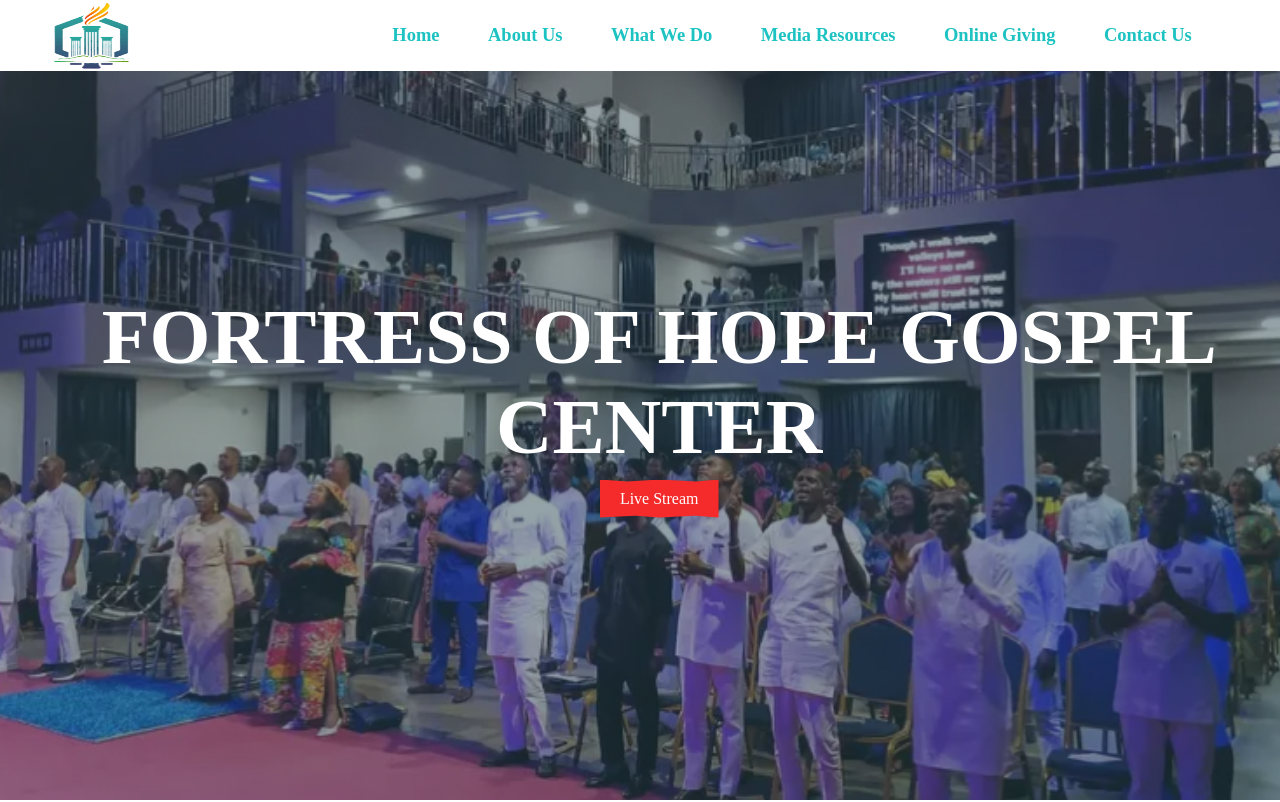
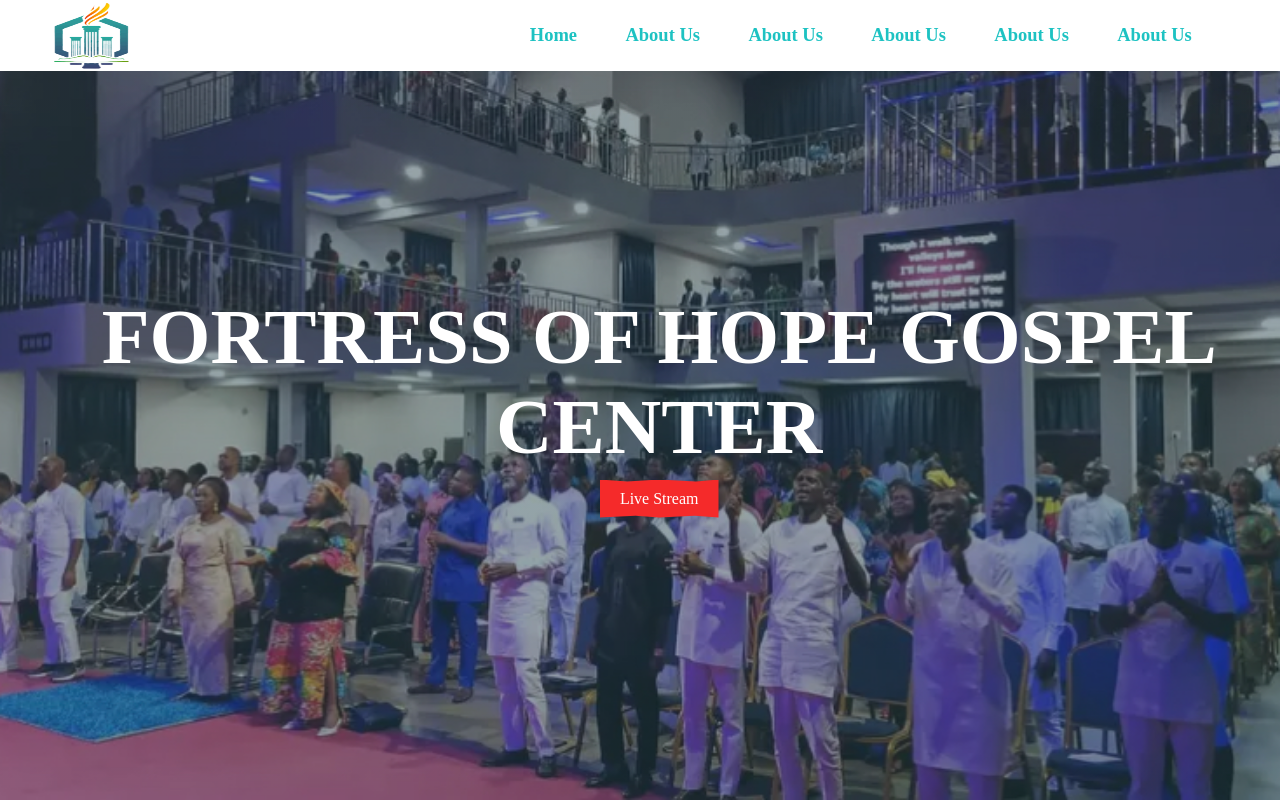
Before and after one commit to Iydeejames/Fortress-of-hope, a React (Create React App) app: page / in a window 1280 px wide. Shown: the top 802 px of the page. Built offline with nearby package versions, Linux system fonts and the light colour scheme.

Commit message:
Additions

```diff
--- a/src/components/landingPage/AboutUs.js
+++ b/src/components/landingPage/AboutUs.js
@@ -1,5 +1,4 @@
 import React from 'react';
-
 
 const AboutSection = () => {
   return (
--- a/src/components/landingPage/Navbar.js
+++ b/src/components/landingPage/Navbar.js
@@ -1,11 +1,14 @@
-import React, {useState, useEffect} from 'react';
+
+
+import React, { useState, useEffect } from 'react';
+import { Link } from 'react-router-dom'; // Import Link from React Router
 import FI1 from "../../assets/imgs/FI1.PNG";
 
 const Navbar = () => {
-    const[MenuOpen, setMenuOpen] = useState(false);
-    const[scrolled, setScrolled] = useState(false);
+    const [menuOpen, setMenuOpen] = useState(false);
+    const [scrolled, setScrolled] = useState(false);
 
-    useEffect( () => {
+    useEffect(() => {
         const handleScroll = () => {
             setScrolled(window.scrollY > 50);
         };
@@ -18,11 +21,11 @@ const Navbar = () => {
     }, []);
 
     const toggleMenu = () => {
-        MenuOpen (!MenuOpen)
+        setMenuOpen(!menuOpen);
     };
 
     const handleNavLinkClick = () => {
-        setMenuOpen(false)
+        setMenuOpen(false);
     };
 
     return (
@@ -31,13 +34,15 @@ const Navbar = () => {
                 <div className="logo-container">
                     <img src={FI1} alt="Logo" className="logo-image" />
                 </div>
-            <div className={`nav-links ${MenuOpen ? "active" : "" }`}>
-              <a href="#home" onClick={handleNavLinkClick}>Home</a>
-              <a href="#about us" onClick={handleNavLinkClick}>About Us</a>
-              <a href="#what we do" onClick={handleNavLinkClick}>What We Do</a>
-              <a href="#media resources" onClick={handleNavLinkClick}>Media Resources</a>
-              <a href="#online giving" onClick={handleNavLinkClick}>Online Giving</a>
-              <a href="#contact us" onClick={handleNavLinkClick}>Contact Us</a>
+                <div className={`nav-links ${menuOpen ? "active" : ""}`}>
+
+                    <Link to="/home" onClick={handleNavLinkClick}>Home</Link>
+                    <Link to="/aboutus" onClick={handleNavLinkClick}>About Us</Link>
+                    <Link to="/what we do" onClick={handleNavLinkClick}>About Us</Link>
+                    <Link to="/media resources" onClick={handleNavLinkClick}>About Us</Link>
+                    <Link to="/online giving" onClick={handleNavLinkClick}>About Us</Link>
+                    <Link to="/contact us" onClick={handleNavLinkClick}>About Us</Link>
+                    {/* Add more links as needed */}
                 </div>
                 <div className="menu-icon" onClick={toggleMenu}>
                     <span></span>
@@ -47,7 +52,6 @@ const Navbar = () => {
             </div>
         </nav>
     );
-
 };
 
 export default Navbar;
--- a/src/config/routes.jsx
+++ b/src/config/routes.jsx
@@ -3,6 +3,7 @@ import {Routes, Route, Outlet} from 'react-router-dom';
 import LandingPage from '../pages/LandingPage';
 import Authlayout from '../layouts/authlayout';
 import BranchDetails from '../components/landingPage/BranchDetails';
+import AboutUs from '../components/landingPage/AboutUs';
 
 
 
@@ -11,6 +12,7 @@ function PageRoutes() {
       <Routes>
         <Route path="/" element={<LandingPage />} />
         <Route path="/BranchDetails" element={<BranchDetails />} />
+        <Route path="/AboutUs" element={<AboutUs />} />
         {/* <Authlayout/> */}
         {/* <Outlet/> */}
       </Routes>
```
Lines whose indentation alone changed are shown as unchanged.
